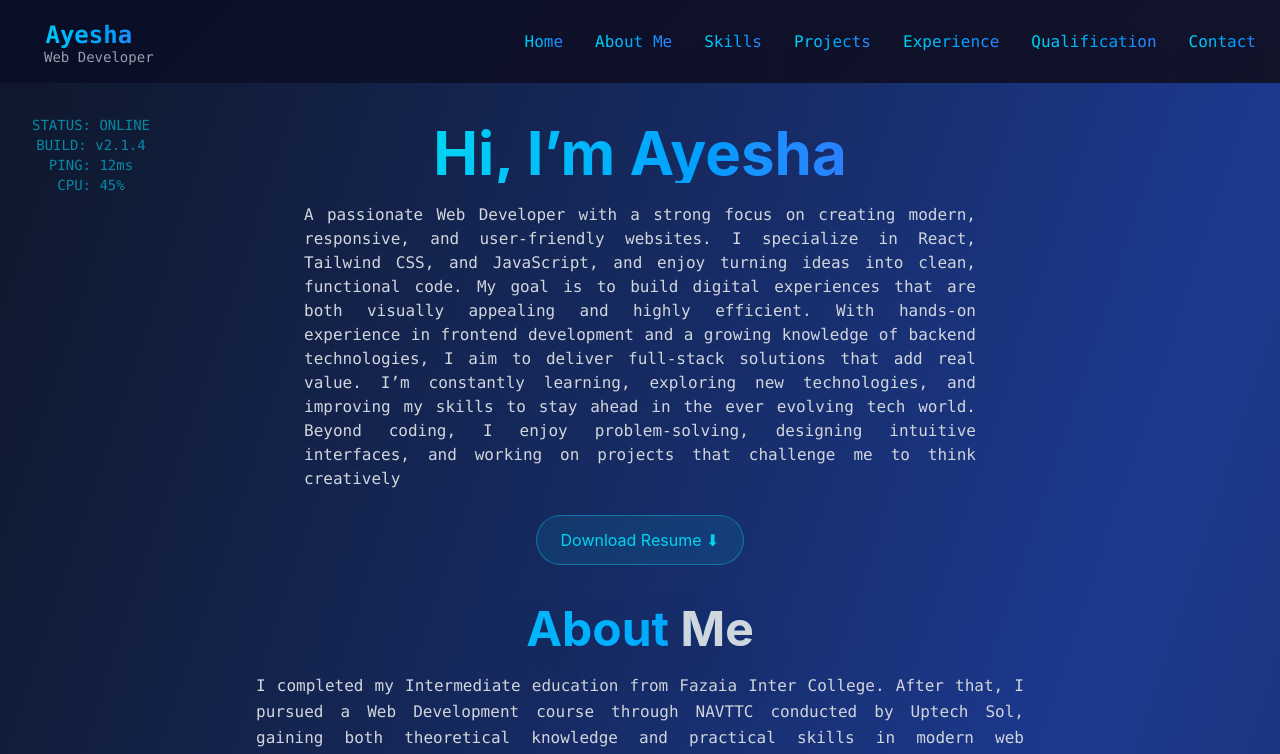
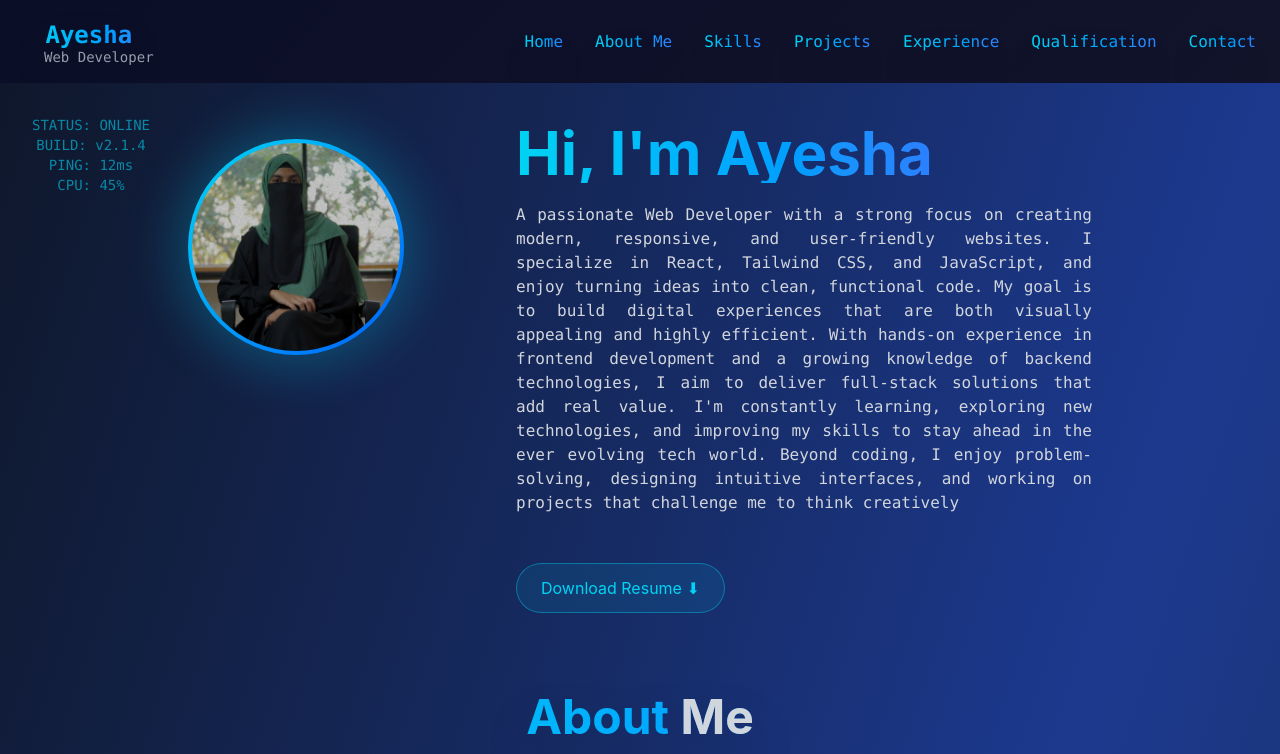
Before and after one commit to ayeshagull811/portfolio, a React (Create React App) app: page / in a window 1280 px wide. Shown: the top 754 px of the page. Built offline with nearby package versions, Linux system fonts and the light colour scheme.

Commit message:
Your commit message

```diff
--- a/src/components/landingpage.jsx
+++ b/src/components/landingpage.jsx
@@ -1,4 +1,5 @@
 import React, { useEffect, useRef } from 'react';
+import profileImg from '../assets/profile.jpeg';
 
 import AboutMe from './aboutme';
 import MySkills from './skills';
@@ -194,30 +195,51 @@ const TechPortfolioBackground = () => {
         <Gear size={80} x={15} y={20} speed={10} />
         <Gear size={120} x={8} y={60} speed={15} />
         <Gear size={60} x={25} y={75} speed={8} />
+        <Gear size={45} x={30} y={85} speed={20} />
+        <Gear size={70} x={45} y={90} speed={25} />
 
         <CircuitLines />
         <HUDElements />
 
-        <div className="relative z-10 min-h-screen p-10 flex flex-col items-center justify-center text-center">
+        <div className="relative z-10 min-h-screen p-10 flex flex-col items-center justify-center">
+
+          {/* Hero Row: Image Left | Text Right */}
+          <div className="flex flex-col md:flex-row items-center justify-center gap-28 w-full max-w-6xl mb-10">
+
+            {/* Left - Profile Image */}
+            <div className="flex-shrink-0 self-start mt-4 relative">
+              <div className="absolute inset-0 rounded-full bg-cyan-400 opacity-20 blur-xl scale-110 animate-pulse"></div>
+              <div className="relative rounded-full p-1 bg-gradient-to-br from-cyan-400 to-blue-600">
+                <img
+                  src={profileImg}
+                  alt="Ayesha"
+                  className="w-44 h-44 md:w-52 md:h-52 rounded-full object-cover object-top"
+                />
+              </div>
+            </div>
+
+            {/* Right - Heading, Paragraph, Button */}
+            <div className="flex flex-col items-start text-left max-w-xl">
               <h1 className="text-6xl font-bold mb-5 bg-gradient-to-r from-cyan-400 to-blue-500 bg-clip-text text-transparent">
-            Hi, I’m Ayesha
+                Hi, I'm Ayesha
               </h1>
-
-          <p className="text-gray-300 max-w-2xl font-mono text-justify">
+              <p className="text-gray-300 font-mono text-justify mb-6">
                 A passionate Web Developer with a strong focus on creating
                 modern, responsive, and user-friendly websites. I specialize in React,
                 Tailwind CSS, and JavaScript, and enjoy turning ideas into clean,
                 functional code. My goal is to build digital experiences that are both
                 visually appealing and highly efficient. With hands-on experience in
                 frontend development and a growing knowledge of backend technologies,
-            I aim to deliver full-stack solutions that add real value. I’m
+                I aim to deliver full-stack solutions that add real value. I'm
                 constantly learning, exploring new technologies, and improving my
                 skills to stay ahead in the ever evolving tech world. Beyond coding, I
                 enjoy problem-solving, designing intuitive interfaces, and working on
                 projects that challenge me to think creatively
               </p>
+              <ResumeButton />
+            </div>
+          </div>
 
-          <ResumeButton />
           <AboutMe />
           <MySkills />
           <MyProject />
```
Also changed, not shown: src/assets/profile.jpeg (added). Lines whose indentation alone changed are shown as unchanged.
